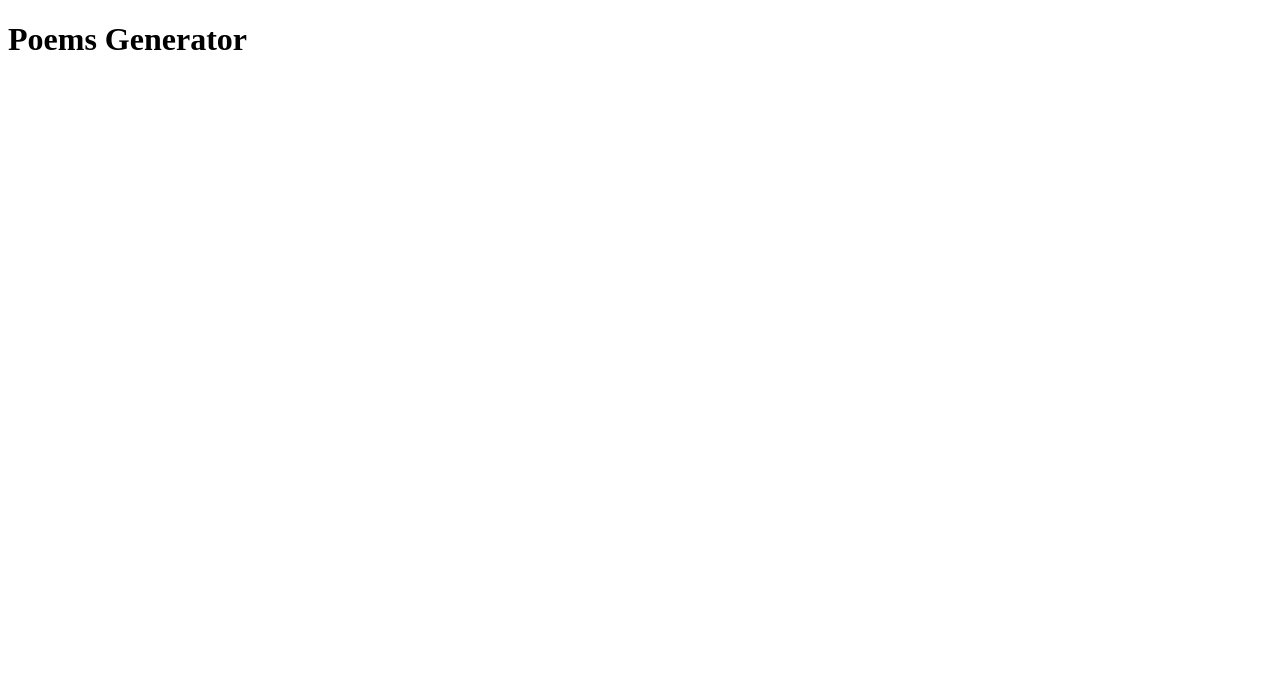
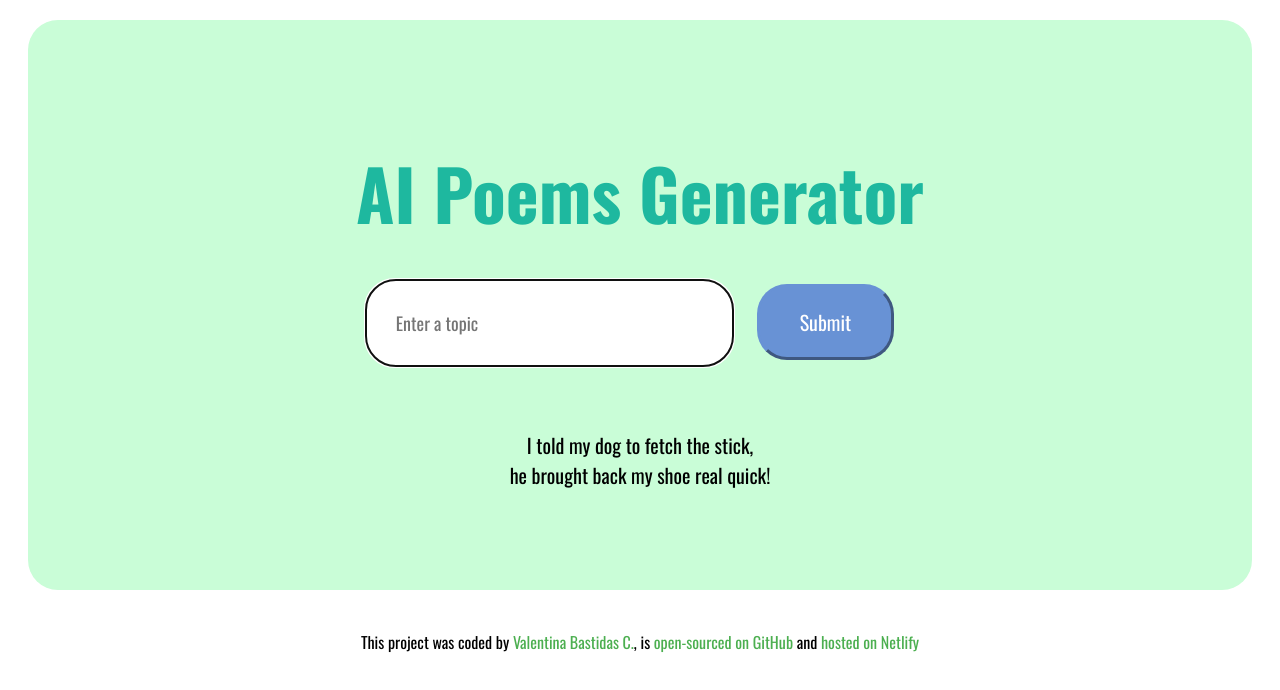
Before and after one commit to HeyTiina/AI-Poems, a plain HTML site: page index.html in a window 1280 px wide. Drawn offline with nearby package versions, Linux system fonts and the light colour scheme.

Commit message:
front, end!

```diff
--- a/index.html
+++ b/index.html
@@ -1,14 +1,67 @@
 <!DOCTYPE html>
 <html lang="en">
-<head>
-    <meta charset="UTF-8">
-    <meta name="viewport" content="width=device-width, initial-scale=1.0">
+  <head>
+    <meta charset="UTF-8" />
+    <meta name="viewport" content="width=device-width, initial-scale=1.0" />
     <title>AI Poems Generator</title>
-</head>
-<body>
-    <div>
-        <h1>Poems Generator </h1>
+
+    <!-- Custom CSS -->
+    <link rel="stylesheet" href="src/style.css" />
+
+    <!-- Google Fonts -->
+    <link rel="preconnect" href="https://fonts.googleapis.com" />
+    <link rel="preconnect" href="https://fonts.gstatic.com" crossorigin />
+    <link
+      href="https://fonts.googleapis.com/css2?family=Oswald:wght@200..700&display=swap"
+      rel="stylesheet"
+    />
+  </head>
+  <body>
+    <!-- container -->
+    <div class="container-main">
+      <header>
+        <div>
+          <h1>AI Poems Generator</h1>
+        </div>
+      </header>
+      <main>
+        <!-- form -->
+        <form>
+          <input
+            type="text"
+            placeholder="Enter a topic"
+            autofocus
+            required
+            autocomplete="off"
+            class="instructions"
+          />
+          <!-- submit button -->
+          <input type="submit" class="submit-button" />
+        </form>
+        <!-- output poem -->
+        <div class="poem">
+          I told my dog to fetch the stick,
+          <br />
+          he brought back my shoe real quick!
+        </div>
+      </main>
     </div>
 
-</body>
+    <!-- footer -->
+    <script src="src/index.js"></script>
+    <footer class="p-3 mt-5 text-center bgc-white">
+      This project was coded by
+      <a href="https://github.com/HeyTiina" target="_blank"
+        >Valentina Bastidas C.</a
+      >, is
+      <a href="https://github.com/HeyTiina/VanillaMeteo" target="_blank"
+        >open-sourced on GitHub</a
+      >
+      and
+      <a href="https://www.netlify.com/" target="_blank">hosted on Netlify</a>
+    </footer>
+
+    <!-- script -->
+    <script src="src/index.js"></script>
+  </body>
 </html>
--- /dev/null
+++ b/src/style.css
@@ -0,0 +1,64 @@
+body {
+  font-family: "Oswald", sans-serif;
+  text-align: center;
+}
+
+.container-main {
+  background-color: #c9fdd7;
+  margin: 20px;
+  border-radius: 30px;
+  padding: 100px;
+}
+
+h1 {
+  font-size: 70px;
+  color: #1eb89f;
+  margin: 20px;
+}
+
+.instructions {
+  font-family: "Oswald", sans-serif;
+  border-radius: 30px;
+  width: 30%;
+  padding: 30px;
+  border-width: 0cm;
+  font-size: 18px;
+}
+
+.submit-button {
+  font-family: "Oswald", sans-serif;
+  padding: 20px 40px;
+  border-radius: 30px;
+  background-color: #6892d5;
+  color: white;
+  font-size: 20px;
+  margin: 20px;
+  border-width: 3px;
+  border-color: #6892d5;
+}
+
+.submit-button:hover {
+  background-color: #4b7fd4;
+}
+
+.poem {
+  padding-top: 50px;
+  font-size: 20px;
+  line-height: 1.5;
+}
+
+footer {
+  position: inherit;
+  color: rgb(0, 0, 0);
+  text-align: center;
+  padding: 20px;
+}
+
+a {
+  color: #4caf50;
+  text-decoration: none;
+}
+
+a:hover {
+  text-decoration: underline;
+}
```
Also changed, not shown: src/index.js (added), 2 other files.
